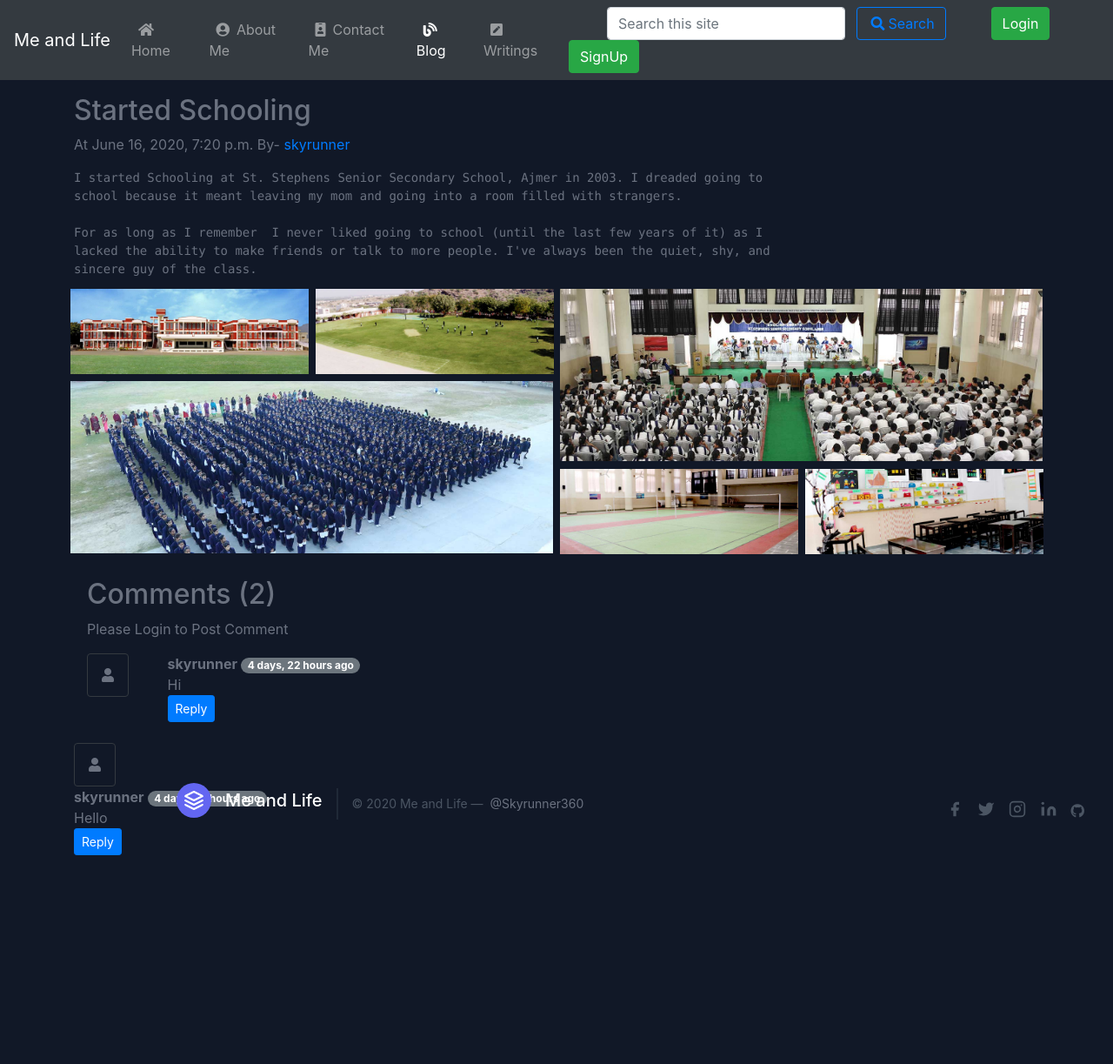
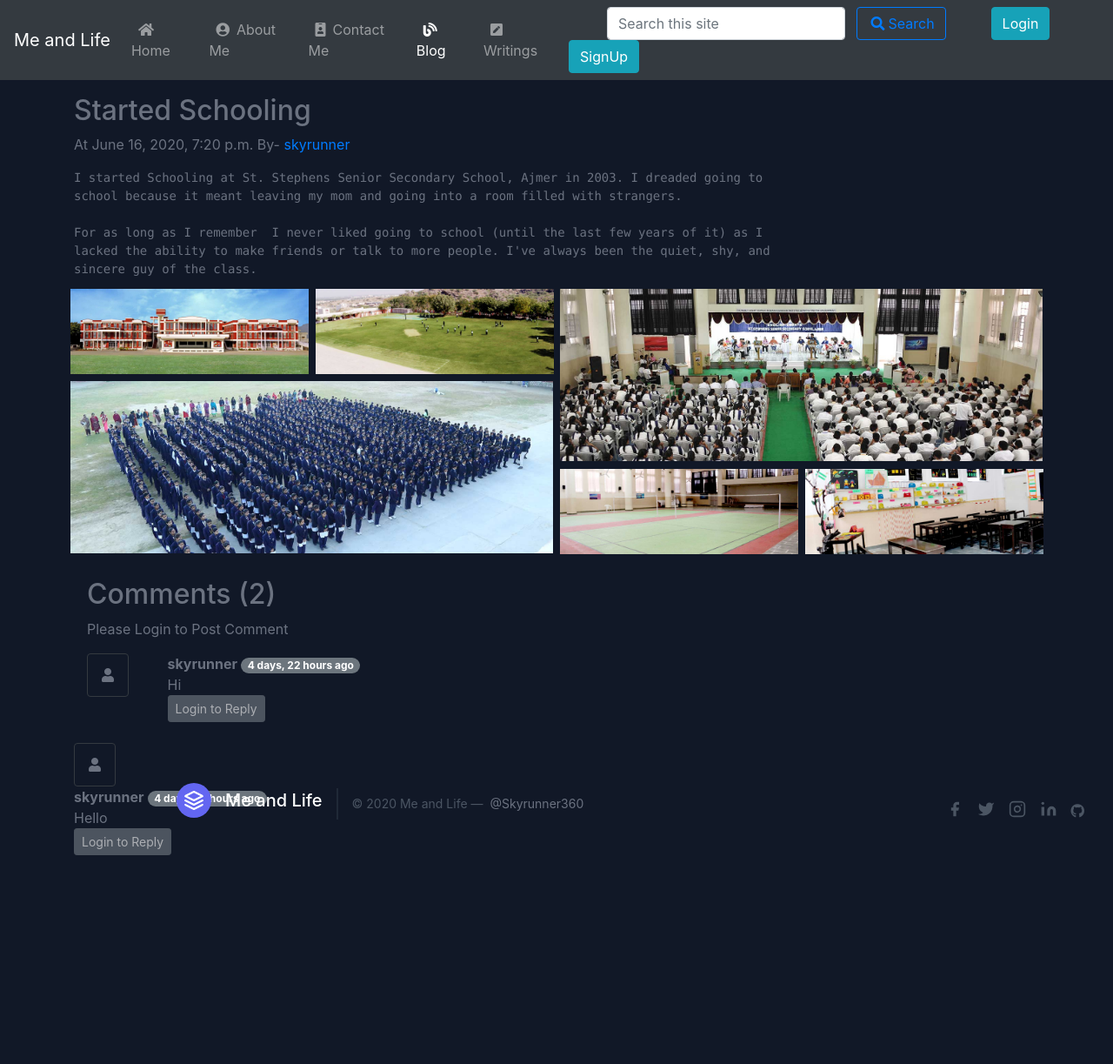
Before and after one commit to skyrunner360/django_blog, a Django app: a page that uses mendlife/templates/base.html in a window 1280 px wide. Shown: the top 1223 px of the page at 87% size. Run offline with Django 3.2, Linux system fonts and the light colour scheme; data comes from the database, SQL or seed files in the repository; some libraries are stand-ins or nearby versions.

Commit message:
Added Styling for reply

```diff
--- a/mendlife/templates/base.html
+++ b/mendlife/templates/base.html
@@ -81,11 +81,11 @@
         </ul>
             {% else %}
                 <!-- Button to trigger Login modal -->
-                <button type="button" class="btn btn-success mx-1 my-sm-0" data-toggle="modal" data-target="#loginModal">
+                <button type="button" class="btn btn-info mx-1 my-sm-0" data-toggle="modal" data-target="#loginModal">
           Login
         </button>
                 <!-- Button to trigger Signup modal -->
-                <button type="button" class="btn btn-success mx-1 my-sm-0" data-toggle="modal" data-target="#signupModal">
+                <button type="button" class="btn btn-info mx-1 my-sm-0" data-toggle="modal" data-target="#signupModal">
           SignUp
         </button>
         {% endif %}
--- a/mendlife/templates/blog/blogPost.html
+++ b/mendlife/templates/blog/blogPost.html
@@ -61,7 +61,7 @@
     <input type="hidden" name="postSno" value="{{post.sno}}">
     <input type="hidden" name="parentSno" value="">
   </div>
-  <button type="submit" class="btn btn-primary" value="submit">Submit</button>
+  <button type="submit" class="btn btn-secondary" value="submit">Comment</button>
 </form>
     {% else %}
     <p>Please Login to Post Comment</p>
@@ -74,7 +74,8 @@
     <div>{{comment.comment}}</div>
     {% comment %} Reply Section {% endcomment %}
     <div class="reply mx-0">
-  <button class="btn btn-sm btn-primary" type="button" data-toggle="collapse" data-target="#replybox{{comment.sno}}" aria-expanded="false" aria-controls="replybox{{comment.sno}}">
+    {% if user.is_authenticated %}
+  <button class="btn btn-sm btn-secondary" type="button" data-toggle="collapse" data-target="#replybox{{comment.sno}}" aria-expanded="false" aria-controls="replybox{{comment.sno}}">
     Reply
   </button>
 <div class="collapse" id="replybox{{comment.sno}}">
@@ -88,13 +89,27 @@
   <div class="form-group form-check">
     <input type="hidden" name="postSno" value="{{post.sno}}">
   </div>
-  <button type="submit" class="btn btn-sm btn-primary" value="submit">Submit</button>
+  <button type="submit" class="btn btn-sm btn-primary" value="submit">Reply</button>
 </form>
   </div>
     </div>
+    {% else %}
+<button class="btn btn-sm btn-secondary disabled" type="button" data-toggle="collapse" data-target="#replybox{{comment.sno}}" aria-expanded="false" aria-controls="replybox{{comment.sno}}">
+   Login to Reply
+  </button>
+    {% endif %}
     <div class="replies my-2">
 {% for reply in preplyDict|get_val:comment.sno %}
-{{reply}}<br>
+<div class="row my-2">
+<div class="col-md-1">
+<i class="fas fa-user rounded border border-dark p-3 my-2"></i>
+</div>
+<div class="col-md-11 my-3">
+<div class="col-md-11">
+    <b>{{reply.user.username}}</b> <span class="badge badge-pill badge-secondary">{{reply.timestamp|naturaltime}}</span>
+    <div>{{reply.comment}}</div>
+</div>
+</div>
 {% endfor %}
 </div>
     </div>
@@ -127,7 +142,7 @@
     <input type="hidden" name="techSno" value="{{tech.sno}}">
     <input type="hidden" name="parentSno" value="">
   </div>
-  <button type="submit" class="btn btn-primary" value="submit">Submit</button>
+  <button type="submit" class="btn btn-secondary" value="submit">Comment</button>
 </form>
     {% else %}
     <p>Please Login to Post Comment</p>
@@ -140,7 +155,8 @@
     <div>{{comment.comment}}</div>
     {% comment %} Reply Section {% endcomment %}
     <div class="reply mx-0">
-  <button class="btn btn-sm btn-primary" type="button" data-toggle="collapse" data-target="#replybox{{comment.sno}}" aria-expanded="false" aria-controls="replybox{{comment.sno}}">
+    {% if user.is_authenticated %}
+  <button class="btn btn-sm btn-secondary" type="button" data-toggle="collapse" data-target="#replybox{{comment.sno}}" aria-expanded="false" aria-controls="replybox{{comment.sno}}">
     Reply
   </button>
 <div class="collapse" id="replybox{{comment.sno}}">
@@ -154,13 +170,27 @@
   <div class="form-group form-check">
     <input type="hidden" name="techSno" value="{{tech.sno}}">
   </div>
-  <button type="submit" class="btn btn-sm btn-primary" value="submit">Submit</button>
+  <button type="submit" class="btn btn-sm btn-primary" value="submit">Reply</button>
 </form>
   </div>
     </div>
+    {% else %}
+<button class="btn btn-sm btn-secondary disabled" type="button" data-toggle="collapse" data-target="#replybox{{comment.sno}}" aria-expanded="false" aria-controls="replybox{{comment.sno}}">
+   Login to Reply
+  </button>
+    {% endif %}
     <div class="replies my-2">
 {% for reply in treplyDict|get_val:comment.sno %}
-{{reply}}<br>
+<div class="row my-2">
+<div class="col-md-1">
+<i class="fas fa-user rounded border border-dark p-3 my-2"></i>
+</div>
+<div class="col-md-11 my-3">
+<div class="col-md-11">
+    <b>{{reply.user.username}}</b> <span class="badge badge-pill badge-secondary">{{reply.timestamp|naturaltime}}</span>
+    <div>{{reply.comment}}</div>
+</div>
+</div>
 {% endfor %}
 </div>
     </div>
```
Also changed, not shown: mendlife/templates/writings/wPost.html (+19 -4 lines).
